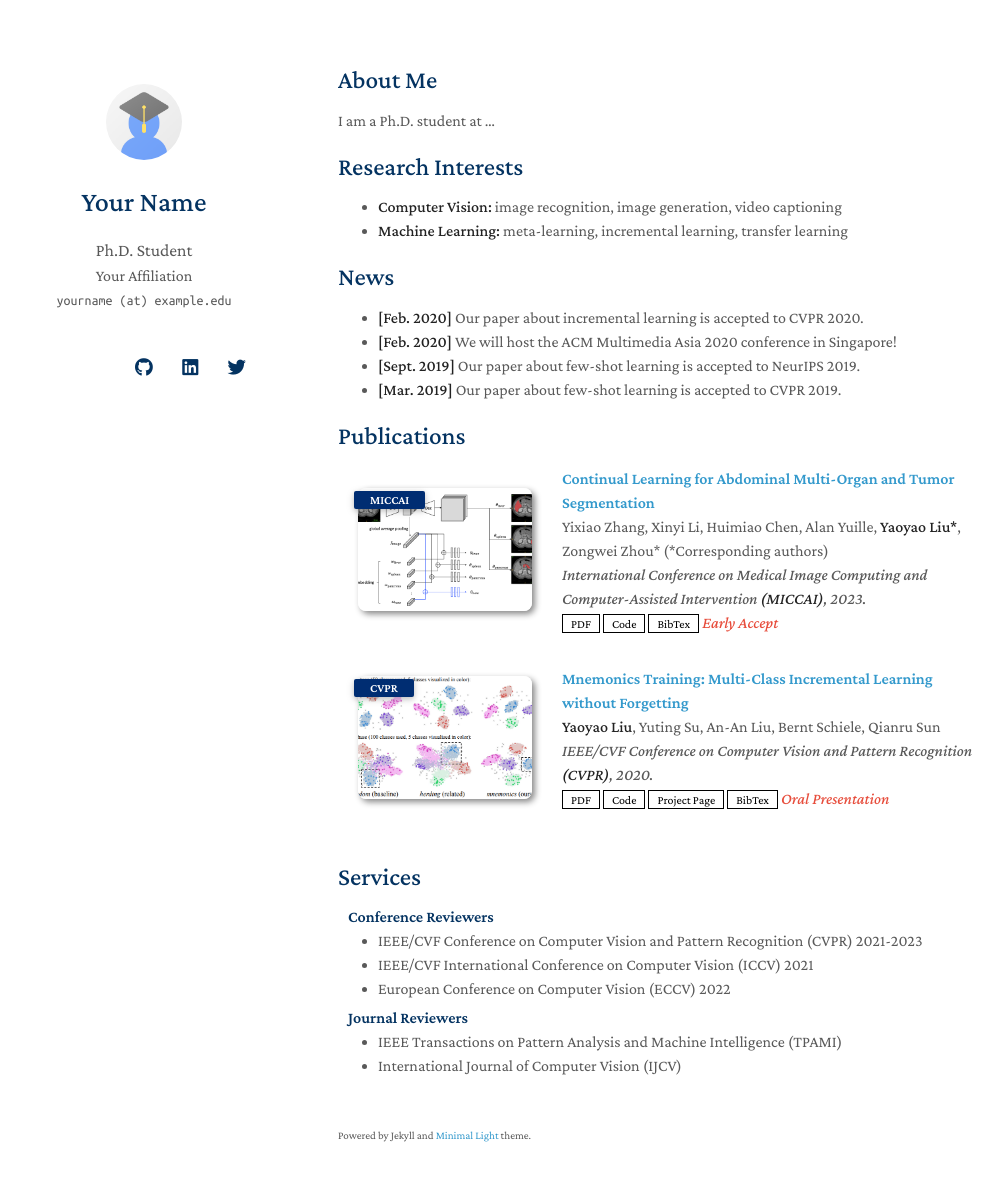
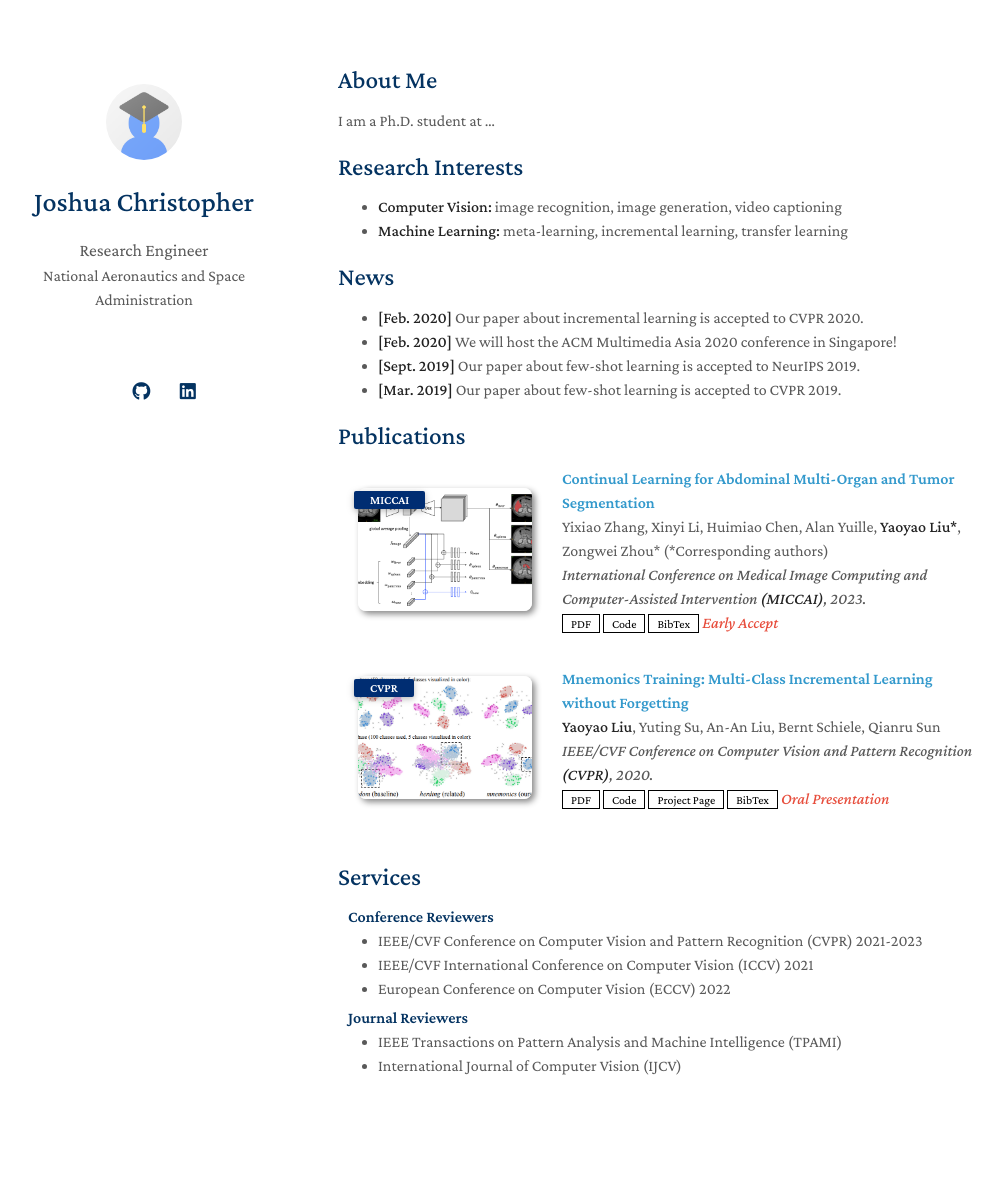
Before and after one commit to jcc242/jcc242.github.io, a Jekyll site: the page built from index.md, in a window 1280 px wide and 1216 px high. Shown: the top 1181 px of the window, without its empty margins (132-1135 px from the left). Built offline with Jekyll 4.4.1, drawn with Linux system fonts in a browser that asks for light colours; nearby versions of some CDN libraries; a style sheet for code colours, icons or effects is not loaded; our own code applies the rules of GitHub Pages for plain Markdown files.

Commit message:
Update _config.yml

```diff
--- a/_config.yml
+++ b/_config.yml
@@ -1,8 +1,8 @@
 # Basic Information
-title: Your Name
-position: Ph.D. Student
-affiliation: Your Affiliation
-email: yourname (at) example.edu
+title: Joshua Christopher
+position: Research Engineer
+affiliation: National Aeronautics and Space Administration
+# email: yourname (at) example.edu
 
 # Search Engine Optimization (SEO)
 # The following information is used to improve the website traffic from search engines, e.g., Google.
@@ -12,11 +12,11 @@ canonical: https://minimal-light-theme.yliu.me/
 
 # Links
 # If you don't need one of them, you may delete the corresponding line.
-google_scholar: https://scholar.google.com/
-cv_link: assets/files/curriculum_vitae.pdf
-github_link: https://github.com/
-linkedin: https://www.linkedin.com/
-twitter: https://twitter.com/
+google_scholar: https://scholar.google.com/citations?user=2gfGRfoAAAAJ&hl=en
+# cv_link: assets/files/curriculum_vitae.pdf
+github_link: https://github.com/jcc242
+linkedin: https://www.linkedin.com/in/joshuachristopher/
+# twitter: https://twitter.com/
 
 # Images (e.g., your profile picture and your website's favicon)
 # "favicon" and "favicon_dark" are used for the light and dark modes, respectively.
@@ -26,7 +26,7 @@ favicon_dark: ./assets/img/favicon-dark.png
 
 # Footnote
 # You may use the option to disable the footnote, "Powered by Jekyll and Minimal Light theme."
-enable_footnote: true
+# enable_footnote: true
 
 # Auto Dark Mode
 # You may use the option to disable the automatic dark theme
@@ -38,7 +38,7 @@ font: "Serif" # or "Sans Serif"
 
 # Google Analytics ID
 # Please remove this if you don't use Google Analytics
-google_analytics: UA-111540567-4
+# google_analytics: UA-111540567-4
 
 # Use this project as a remote theme for GitHub Pages
 # See the guide here: https://docs.github.com/en/pages/setting-up-a-github-pages-site-with-jekyll/adding-a-theme-to-your-github-pages-site-using-jekyll
```
